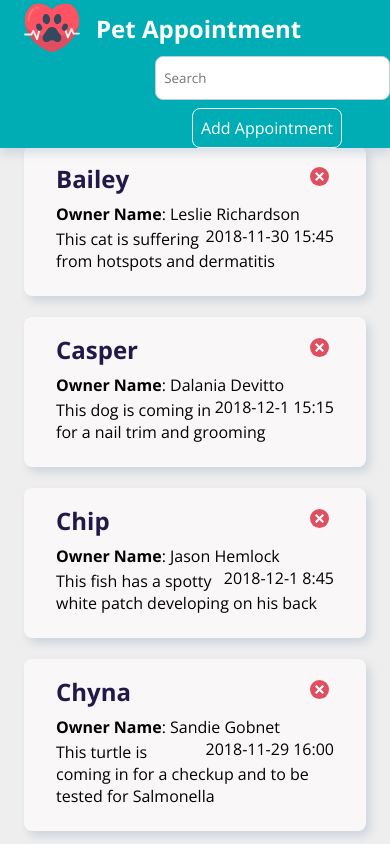
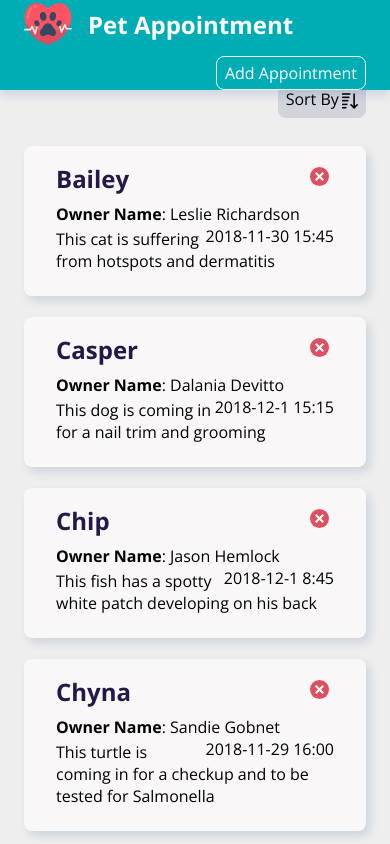
Before and after one commit to Piyush-Ghotkar/Pet-Appoinment, a React (Create React App) app: page / in a window 390 px wide. Shown: the top 844 px of the page. Built offline with nearby package versions, Linux system fonts and the light colour scheme.

Commit message:
mobile screen support

```diff
--- a/src/css/App.css
+++ b/src/css/App.css
@@ -286,3 +286,19 @@ footer img{
 .dropdown-content .active{
     background-color: #D1D5DB;
 }
+
+
+@media only screen and (max-width: 600px) {
+
+    .icon-img img{
+        width: 3rem;
+    }
+    .header input {
+     display: none ;
+    }
+
+    .header-txt-secondary {
+        padding: 0.3rem 0.5rem;
+        margin-right: 1.5rem;
+    }
+  }
```
